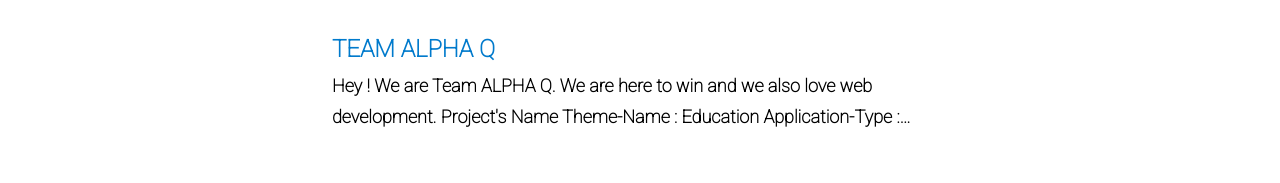
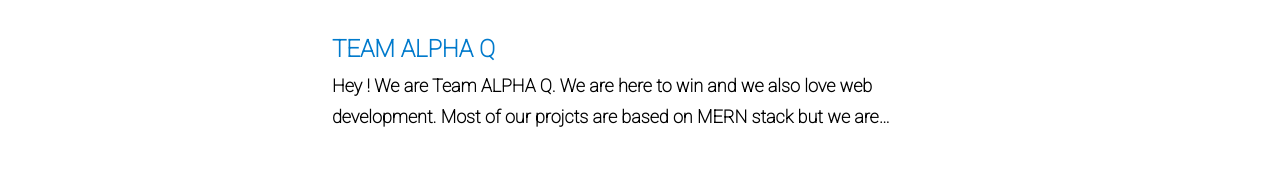
Before and after one commit to ISTESRMNCR/CODE-CAMP-2020, a Gatsby site: page /finalist in a window 1280 px wide. Shown: the part 138-321 px from the top of the page. Built offline with nearby package versions, Linux system fonts and the light colour scheme; Gatsby itself is replaced by a stand-in of ours; some packages are replaced by stand-ins of ours; a web font is replaced by a local one.

Commit message:
Update index.md

```diff
--- a/content/finalist/ALPHA Q/index.md
+++ b/content/finalist/ALPHA Q/index.md
@@ -7,7 +7,7 @@ Team-Quote: ""
 Application_Type: "Web Application"
 ---
 
-Hey ! We are Team ALPHA Q. We are here to win and we also love web development.
+Hey ! We are Team ALPHA Q. We are here to win and we also love web development. Most of our projcts are based on MERN stack but we are looking to integrate ML/AI in our future projects to make them more efficient.
 
 ---
 
```
